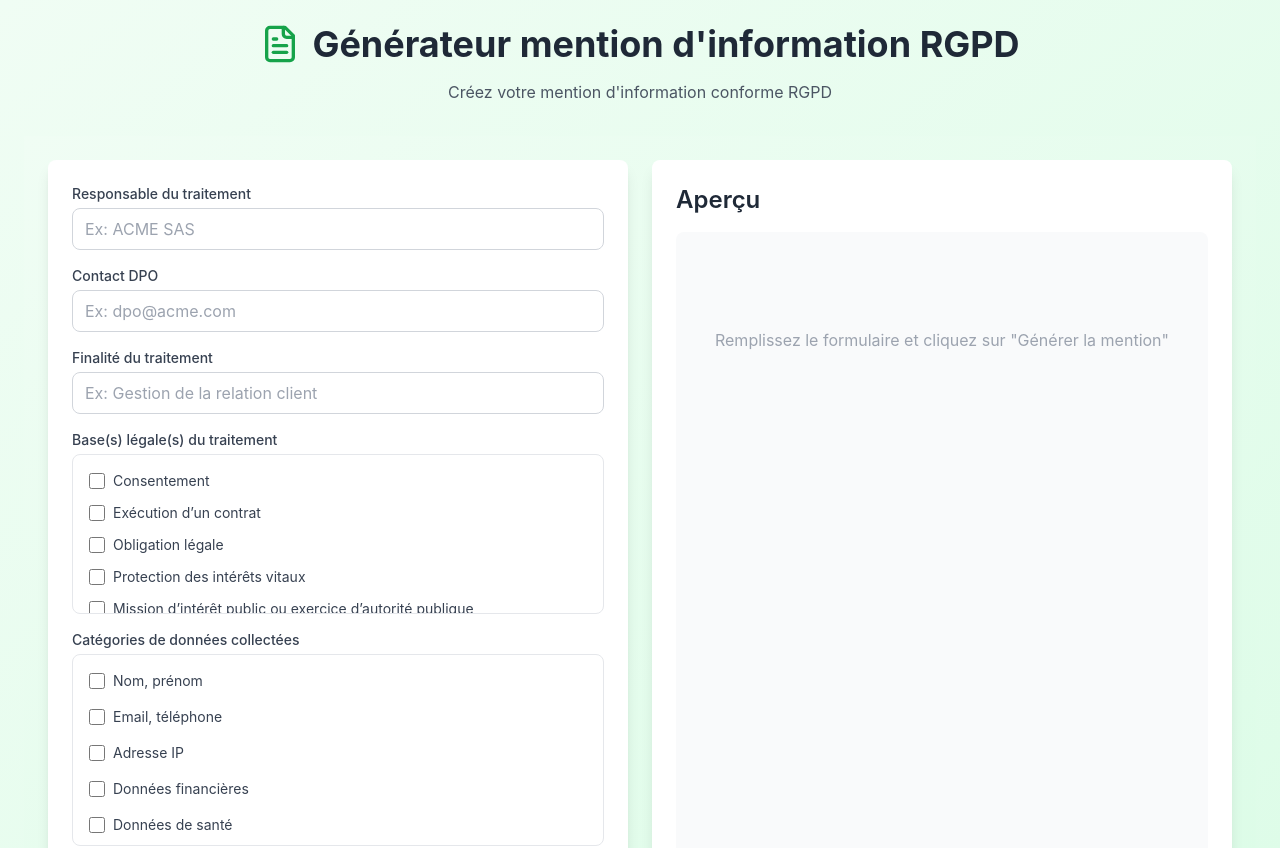
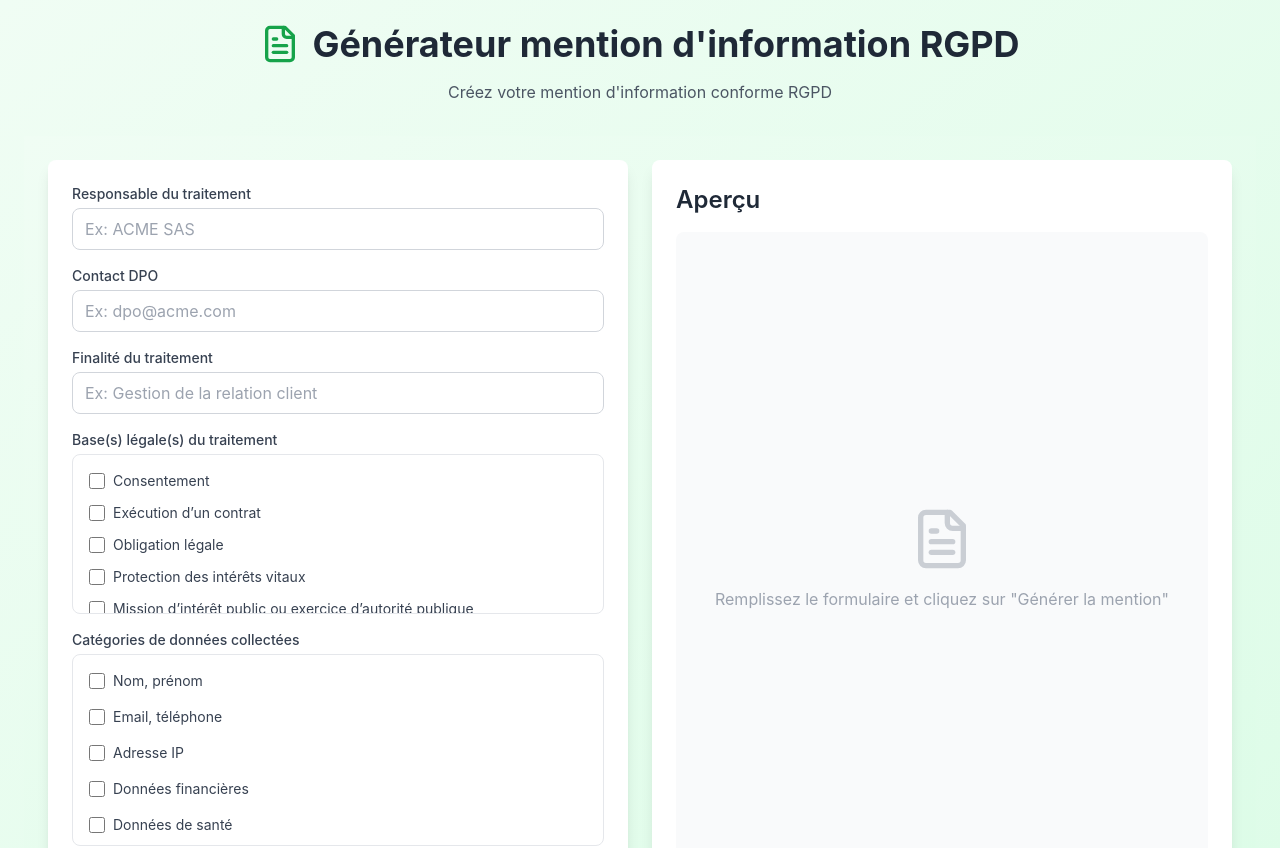
Before and after one commit to AyarosF/generateur-clauses, a React (Create React App) app: page /generateur-clauses/mention-info in a window 1280 px wide. Shown: the top 848 px of the page. Built offline with nearby package versions, Linux system fonts and the light colour scheme.

Commit message:
Ajout de l'icone document aperçu mention d'information

```diff
--- a/src/pages/GenerateurMentionInfo.jsx
+++ b/src/pages/GenerateurMentionInfo.jsx
@@ -278,7 +278,12 @@ export default function GenerateurMentionInfo() {
             {mentionGeneree ? (
               <pre className="whitespace-pre-wrap font-mono text-sm text-gray-800">{mentionGeneree}</pre>
             ) : (
-              <p className="text-gray-400 text-center mt-20">Remplissez le formulaire et cliquez sur "Générer la mention"</p>
+              <div className="flex items-center justify-center h-full text-gray-400">
+                <div className="text-center">
+                    <FileText className="w-16 h-16 mx-auto mb-4 opacity-50" />
+                    <p>Remplissez le formulaire et cliquez sur "Générer la mention"</p>
+                </div>
+            </div>
             )}
           </div>
         </div>
```
